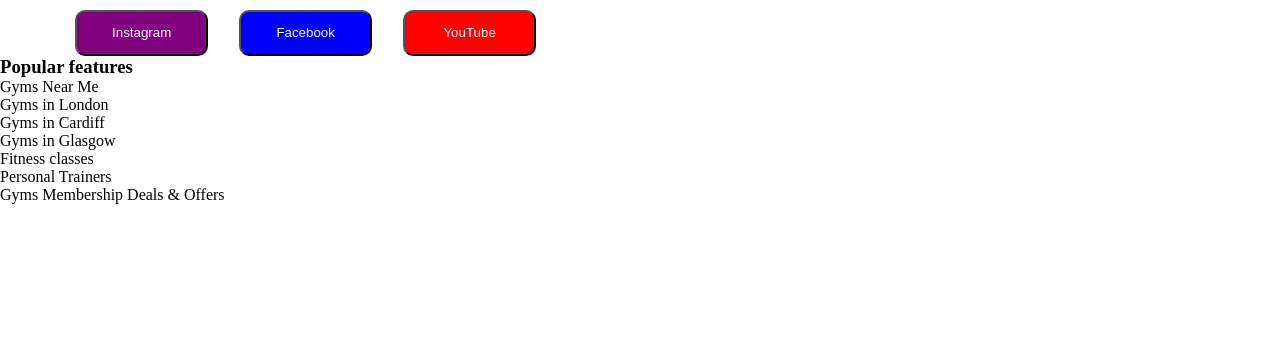
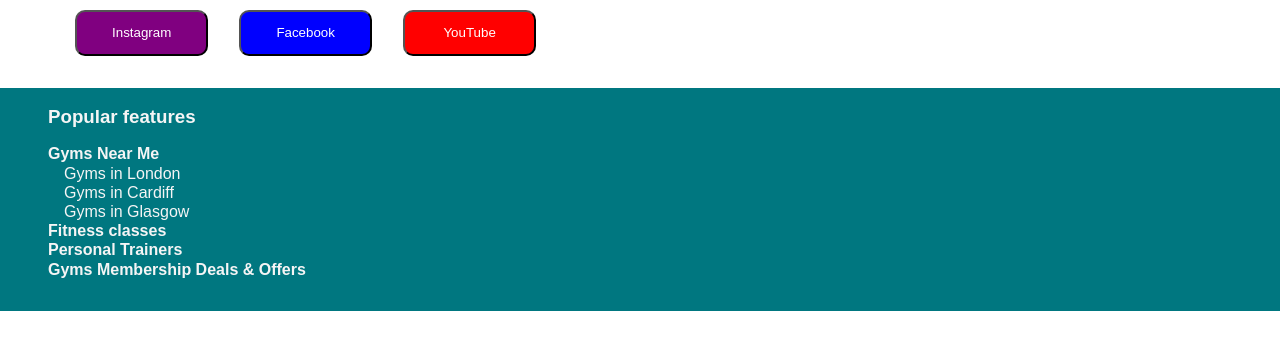
Before and after one commit to GK230/boolean-uk-html-gymtastic, a website: page index.html in a window 1280 px wide. Shown: the part 395-744 px from the top of the page. Drawn offline with Linux system fonts and the light colour scheme.

Commit message:
Completed basic exercise

```diff
--- a/index.html
+++ b/index.html
@@ -40,11 +40,12 @@
       </div>
     </main>
     <footer>
+      <div class="footer-main">
         <h3>Popular features</h3>
-      <ul>
+        <ul class="features">
           <li>
             Gyms Near Me
-          <ul>
+            <ul class="locations">
               <li>Gyms in London</li>
               <li>Gyms in Cardiff</li>
               <li>Gyms in Glasgow</li>
@@ -54,6 +55,7 @@
           <li>Personal Trainers</li>
           <li>Gyms Membership Deals & Offers</li>
         </ul>
+      </div>
     </footer>
   </body>
 </html>
--- a/styles.css
+++ b/styles.css
@@ -81,3 +81,40 @@
 button.youtube {
   background-color: red;
 }
+
+footer {
+  background-color: rgb(0, 119, 128);
+}
+
+.footer-main {
+  margin-top: 2em;
+  margin-left: 3em;
+}
+
+h3 {
+  padding-top: 1em;
+}
+
+h3,
+.features,
+.locations {
+  color: whitesmoke;
+  font-family: sans-serif;
+}
+
+.features,
+.locations {
+  list-style: none;
+  line-height: 1.2em;
+}
+
+.features {
+  font-weight: bold;
+  margin-top: 1em;
+  padding-bottom: 2em;
+}
+
+.locations {
+  font-weight: normal;
+  margin-left: 1em;
+}
```
Lines whose indentation alone changed are shown as unchanged.
